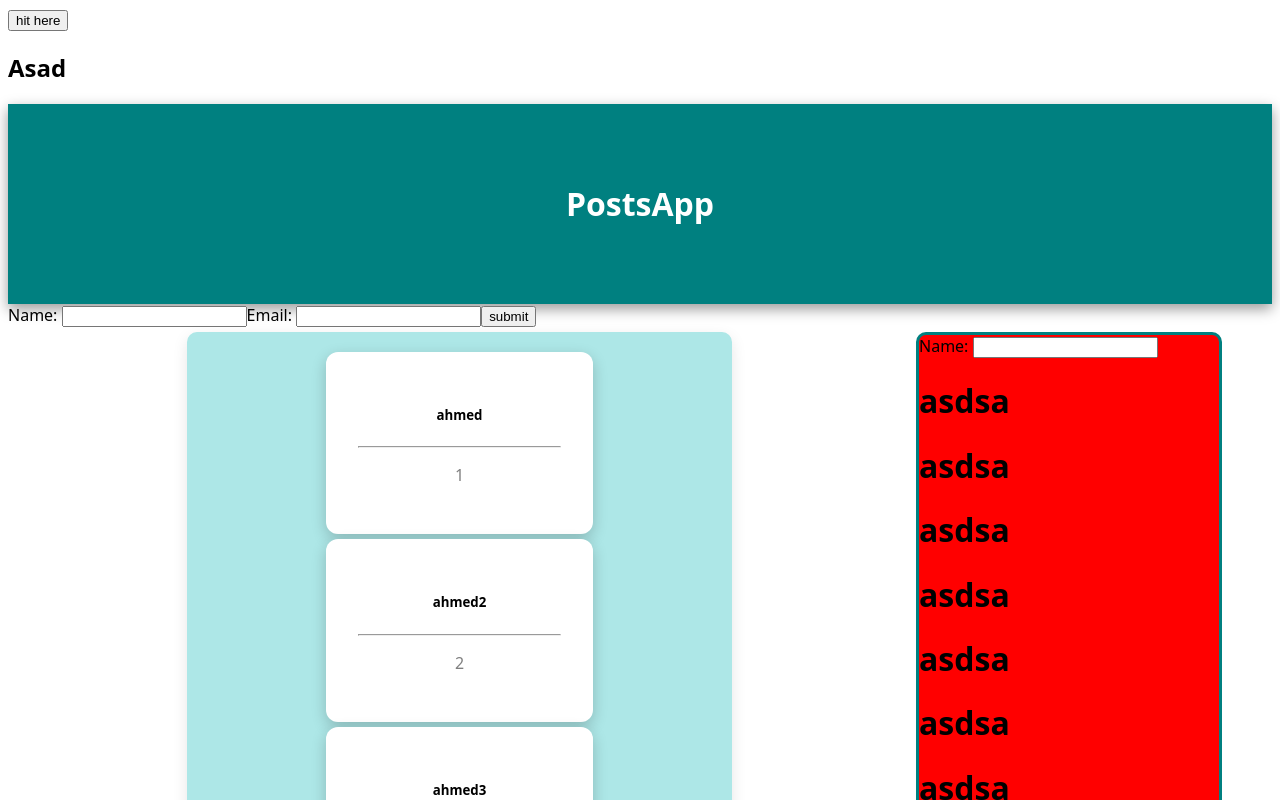
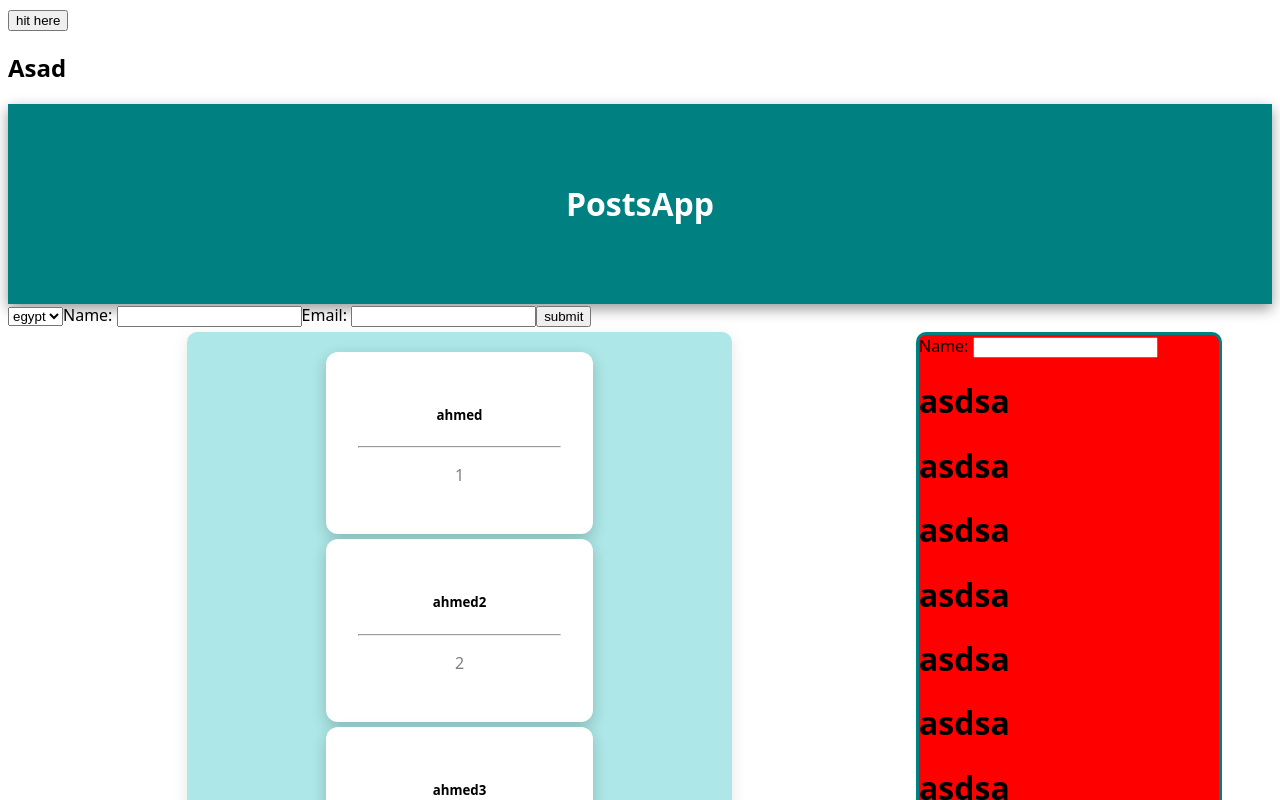
Before and after one commit to AhmeDev1425/React-Journey, a React (Vite) app in the folder project/: page / in a window 1280 px wide. Shown: the top 800 px of the page. Built offline with nearby package versions, Linux system fonts and the light colour scheme.

Commit message:
use sellect buttons with useState

```diff
--- a/project/src/MyForm.jsx
+++ b/project/src/MyForm.jsx
@@ -1,4 +1,6 @@
 import { useState } from "react"
+import RadioButtons from "./RadioButton";
+
 
 function MyForm(){
     const [getFormData, setFormData] = useState({
@@ -9,6 +11,7 @@ function MyForm(){
     return (
         <>
             <form>
+                <RadioButtons/>
                     <label>Name: </label>
                     <input type="text"
                         value={getFormData.name}
@@ -18,7 +21,6 @@ function MyForm(){
                         />
 
                     <label>Email: </label>
-
                     <input type="text"
                         value={getFormData.email}
                         onChange={(e)=> {
--- /dev/null
+++ b/project/src/RadioButton.jsx
@@ -0,0 +1,17 @@
+import { useState } from "react"
+
+export default function RadioButtons() {
+    const [getV, setV] = useState()
+
+    return(
+        <>
+            <select onChange={(e)=> {setV(e.target.value)} } value={getV} name="" id="">
+                <option >egypt</option>
+                <option >syria</option>
+                <option >iraq</option>
+            </select>
+        </>
+
+    )
+
+}
```
